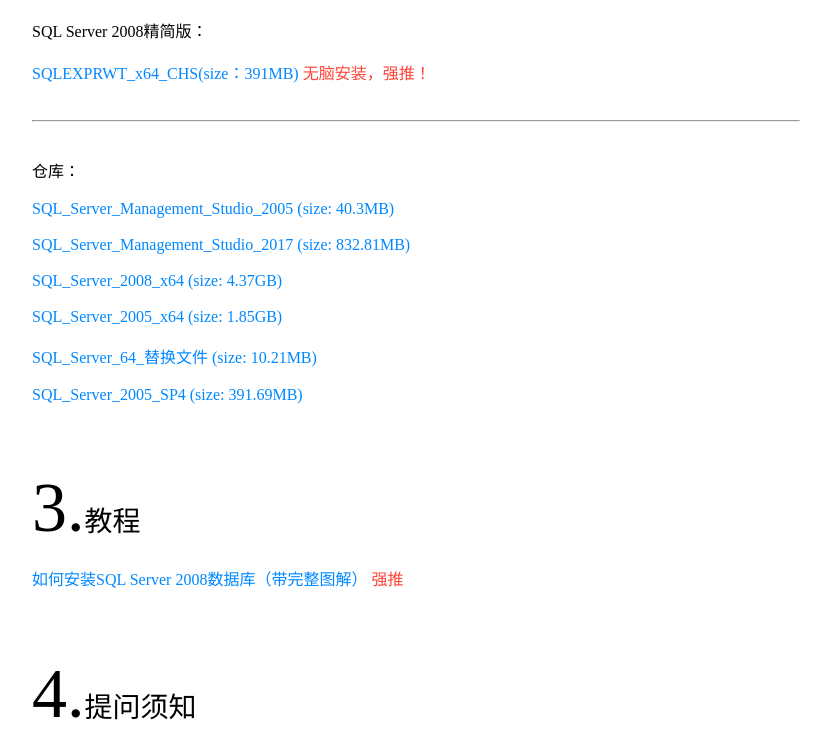
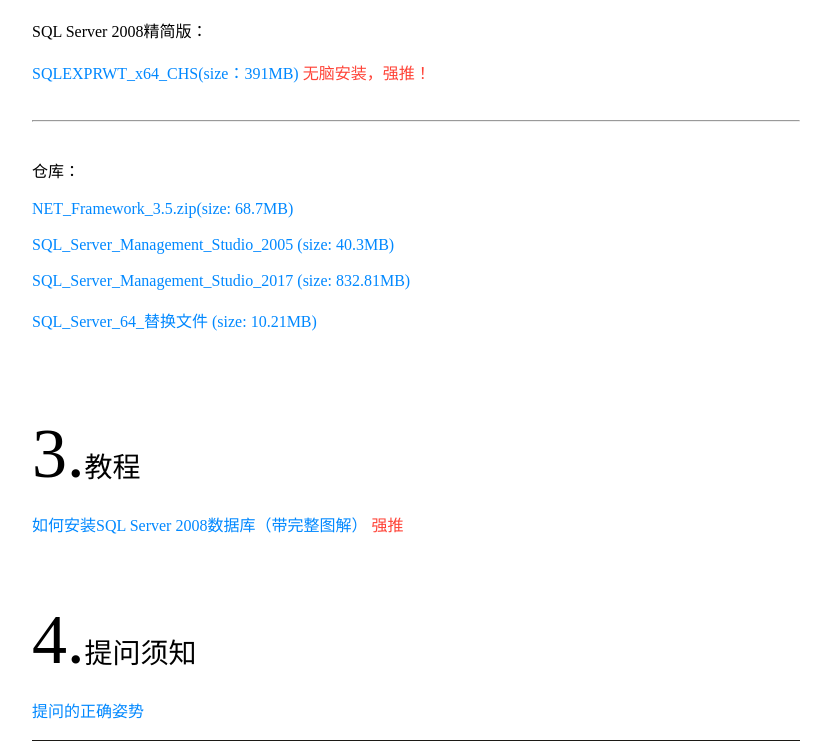
Before and after one commit to AMoLingran/Yeek, a PHP site: page /SQLServer in a window 1280 px wide. Shown: the part 1204-1945 px from the top of the page, without its empty margins (224-1055 px from the left). Run offline with PHP 8.4, Linux system fonts and the light colour scheme.

Commit message:
Delete big file

```diff
--- a/SQLServer/index.php
+++ b/SQLServer/index.php
@@ -64,6 +64,9 @@ $domainInfo= include_once("../part/Position.php");
         <dl>
             <dt>仓库：</dt>
             <br>
+            <dd><a target="_blank" href="Download/NET_Framework_3.5.zip">NET_Framework_3.5.zip(size:
+                    68.7MB)</a></dd>
+            <br>
             <dd><a target="_blank" href="Download/SQL_Server_Management_Studio_2005_x64.msi">SQL_Server_Management_Studio_2005
                     (size: 40.3MB)</a></dd>
             <br>
@@ -71,18 +74,10 @@ $domainInfo= include_once("../part/Position.php");
                     (size:
                     832.81MB)</a></dd>
             <br>
-            <dd><a target="_blank" href="Download/SQL_Server_2008_x64.zip">SQL_Server_2008_x64 (size:
-                    4.37GB)</a></dd>
-            <br>
-            <dd><a target="_blank" href="Download/SQL_Server_2005_x64.zip">SQL_Server_2005_x64 (size:
-                    1.85GB)</a></dd>
-            <br>
             <dd><a target="_blank" href="Download/SQL_Server_64_替换文件.rar">SQL_Server_64_替换文件 (size:
                     10.21MB)</a></dd>
             <br>
-            <dd><a target="_blank"
-                   href="Download/SQL_Server_2005_SP4.exe">SQL_Server_2005_SP4
-                    (size: 391.69MB) </a></dd>
+
         </dl>
     </article>
     <article>
```
